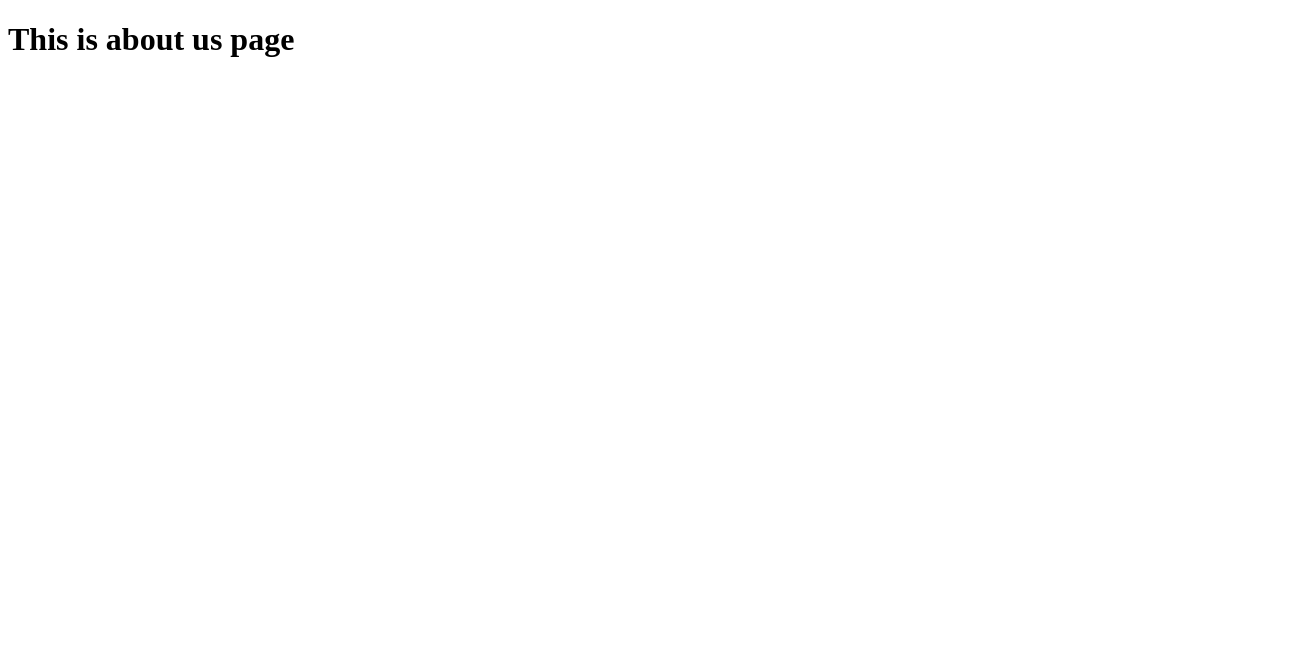
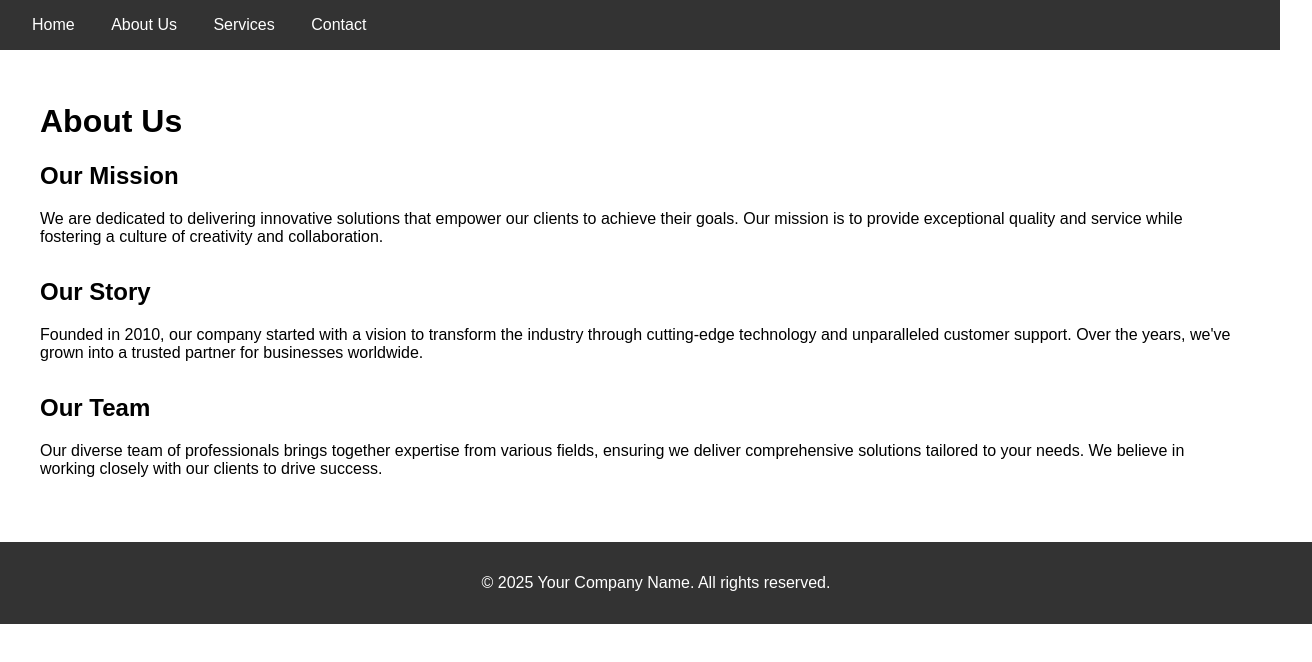
Before and after one commit to jiporCK/git-lesson1, a plain HTML site: page about-us.html in a window 1280 px wide. Shown: the whole page, 1312 px wide, since content can reach past the window. Drawn offline with Linux system fonts and the light colour scheme.

Commit message:
design about us page

```diff
--- a/about-us.html
+++ b/about-us.html
@@ -3,9 +3,65 @@
 <head>
     <meta charset="UTF-8">
     <meta name="viewport" content="width=device-width, initial-scale=1.0">
-    <title>Document</title>
+    <title>About Us</title>
+    <style>
+        body {
+            font-family: Arial, sans-serif;
+            margin: 0;
+            padding: 0;
+        }
+        nav {
+            background-color: #333;
+            padding: 1em;
+        }
+        nav a {
+            color: white;
+            text-decoration: none;
+            margin: 0 1em;
+        }
+        .container {
+            max-width: 1200px;
+            margin: 0 auto;
+            padding: 2em;
+        }
+        .section {
+            margin-bottom: 2em;
+        }
+        footer {
+            background-color: #333;
+            color: white;
+            text-align: center;
+            padding: 1em;
+            position: relative;
+            bottom: 0;
+            width: 100%;
+        }
+    </style>
 </head>
 <body>
-    <h1>This is about us page</h1>
+    <nav>
+        <a href="index.html">Home</a>
+        <a href="about.html">About Us</a>
+        <a href="services.html">Services</a>
+        <a href="contact.html">Contact</a>
+    </nav>
+    <div class="container">
+        <h1>About Us</h1>
+        <div class="section">
+            <h2>Our Mission</h2>
+            <p>We are dedicated to delivering innovative solutions that empower our clients to achieve their goals. Our mission is to provide exceptional quality and service while fostering a culture of creativity and collaboration.</p>
+        </div>
+        <div class="section">
+            <h2>Our Story</h2>
+            <p>Founded in 2010, our company started with a vision to transform the industry through cutting-edge technology and unparalleled customer support. Over the years, we've grown into a trusted partner for businesses worldwide.</p>
+        </div>
+        <div class="section">
+            <h2>Our Team</h2>
+            <p>Our diverse team of professionals brings together expertise from various fields, ensuring we deliver comprehensive solutions tailored to your needs. We believe in working closely with our clients to drive success.</p>
+        </div>
+    </div>
+    <footer>
+        <p>&copy; 2025 Your Company Name. All rights reserved.</p>
+    </footer>
 </body>
 </html>
```
